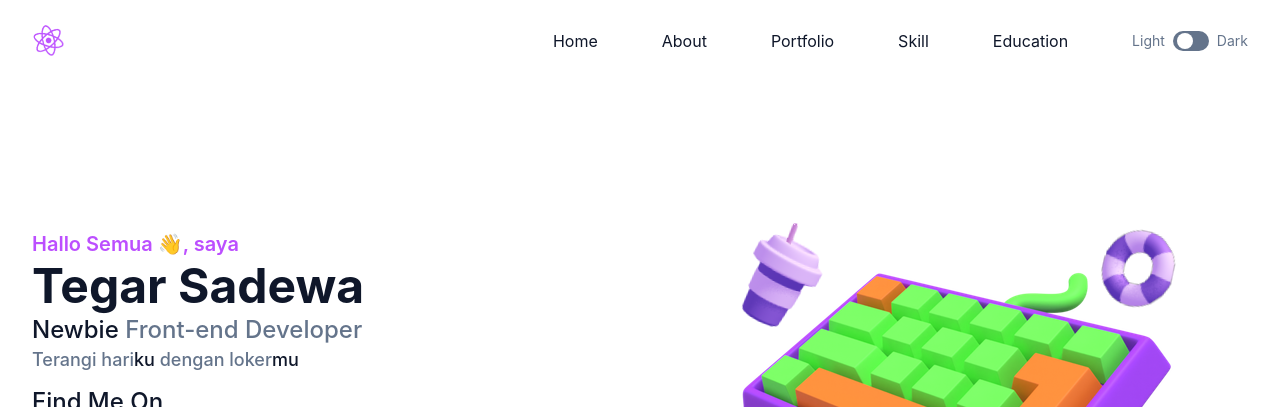
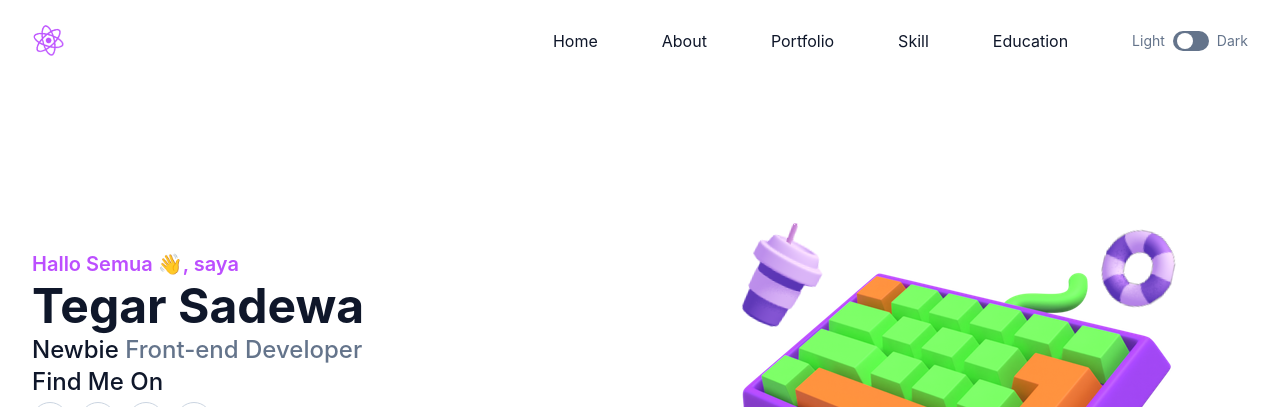
Before and after one commit to g00dm00d/tegar-sadewa, a website: page index.html in a window 1280 px wide. Shown: the top 407 px of the page. Drawn offline with Linux system fonts and the light colour scheme.

Commit message:
Update index.html

```diff
--- a/index.html
+++ b/index.html
@@ -133,12 +133,6 @@
               <span class="text-dark dark:text-white">Newbie </span>
               Front-end Developer
             </h2>
-            <p
-              class="font-medium text-base text-secondary max-w-xl mb-3 lg:text-lg"
-            >
-              Terangi hari<span class="text-dark dark:text-white">ku</span>
-              dengan loker<span class="text-dark dark:text-white">mu</span>
-            </p>
             <h2
               class="font-medium text-dark dark:text-white text-lg mb-1 lg:text-2xl"
             >
```
